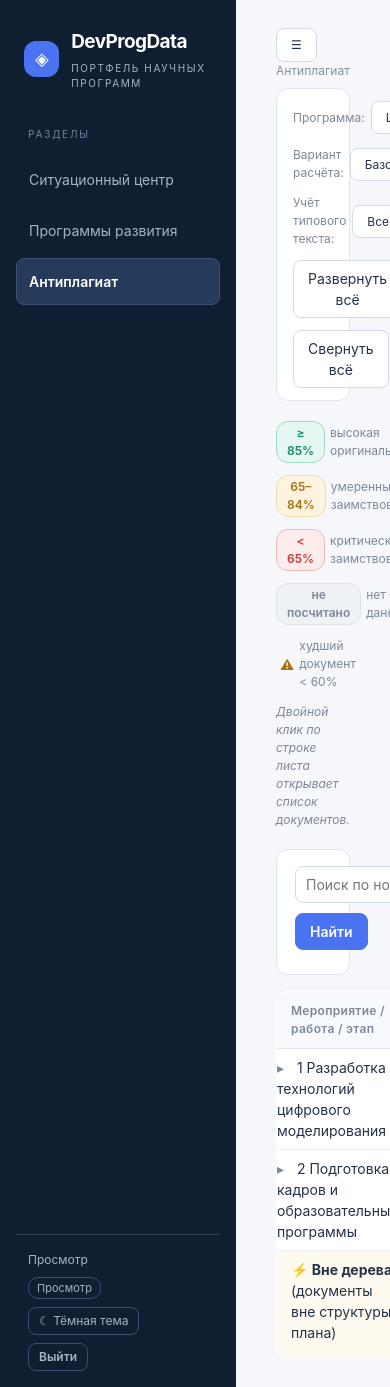
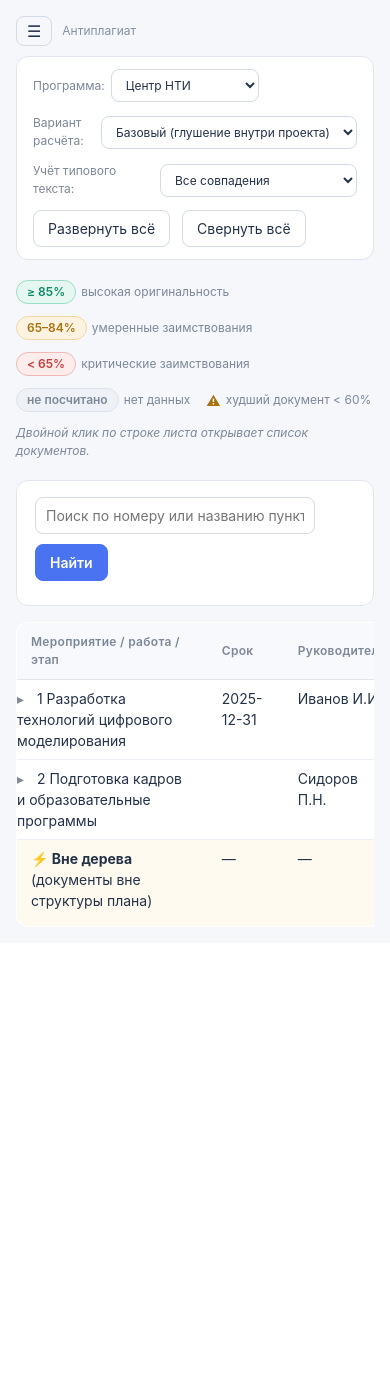
Before and after one commit to m02x-tech/antiplagiat-ui, a FastAPI app: page / in a window 390 px wide; the page is wider, and only the part inside the window is pictured. After the commit the page ends 926 px from the top of that part, so only its background shows below. Run offline with FastAPI, Linux system fonts and the light colour scheme.

Commit message:
Мобильная версия: выезжающее меню разделов и адаптация контента под узкие экраны

```diff
--- a/static/style.css
+++ b/static/style.css
@@ -833,3 +833,86 @@ html.dark .login-card { box-shadow: 0 18px 50px rgba(0, 0, 0, 0.4); }
   align-self: flex-start;
 }
 .theme-toggle:hover { border-color: var(--sidebar-text); color: #ffffff; background: transparent; }
+
+/* ==== Мобильная версия: выезжающая колонка разделов ===================
+   До 900px сайдбар скрыт за левым краем и открывается кнопкой ☰ в верхней
+   панели; тап по подложке, Esc или переход по разделу закрывают его. */
+.menu-toggle {
+  display: none;
+  background: transparent;
+  border: 1px solid var(--border-strong);
+  border-radius: 8px;
+  color: var(--text);
+  font-size: 16px;
+  line-height: 1;
+  padding: 6px 10px;
+  margin-right: 10px;
+  vertical-align: -2px;
+}
+.menu-toggle:hover { border-color: var(--accent); color: var(--accent); }
+
+.sidebar-overlay { display: none; }
+
+@media (max-width: 900px) {
+  .sections {
+    position: fixed;
+    top: 0;
+    left: 0;
+    bottom: 0;
+    width: 260px;
+    flex: none;
+    z-index: 60;
+    transform: translateX(-100%);
+    transition: transform 0.22s ease;
+    overflow-y: auto;
+    padding-top: 20px;
+    box-shadow: none;
+  }
+  body.nav-open .sections {
+    transform: translateX(0);
+    box-shadow: 24px 0 60px rgba(0, 0, 0, 0.35);
+  }
+  .sidebar-overlay {
+    display: block;
+    position: fixed;
+    inset: 0;
+    z-index: 50;
+    background: rgba(10, 16, 26, 0.5);
+    opacity: 0;
+    pointer-events: none;
+    transition: opacity 0.22s ease;
+  }
+  body.nav-open .sidebar-overlay {
+    opacity: 1;
+    pointer-events: auto;
+  }
+  .menu-toggle { display: inline-block; }
+
+  .topbar { padding: 10px 16px; }
+  .content { padding: 16px; }
+  .content-bare { padding: 0; }
+  .placeholder { margin: 12px 0; padding: 20px; }
+
+  .topbar-row { flex-direction: column; align-items: stretch; }
+  .tabs { overflow-x: auto; flex-wrap: nowrap; padding-bottom: 2px; min-width: 0; max-width: 100%; }
+  .tab { white-space: nowrap; flex-shrink: 0; }
+  .program-switch { justify-content: flex-start; min-width: 0; }
+  .topbar, .content, .pane, .shell { overflow-x: hidden; }
+  .content > *, .topbar > * { min-width: 0; }
+
+  .filters-grid { grid-template-columns: 1fr; }
+  .filters-grid label.grow { grid-column: auto; }
+
+  /* Таблицы не ломают вёрстку: горизонтальная прокрутка внутри обёртки.
+     display:block на самой таблице нельзя — разъезжаются thead/tbody. */
+  .table-wrap { overflow-x: auto; -webkit-overflow-scrolling: touch; }
+  .table-wrap table { min-width: 560px; }
+  .doc-metrics-grid { grid-template-columns: 1fr; }
+  .passport-field { flex: 0 0 auto; min-width: 120px; }
+  .passport-kv { flex-direction: column; gap: 2px; }
+  .login-card { width: auto; margin: 0 16px; }
+  .antiplagiat-topbar > .crumb { margin-bottom: 10px; }
+  .passage-header { flex-direction: column; align-items: flex-start; }
+  .doc-card-meta code { word-break: break-all; }
+  .passage-header > div:last-child { margin-left: 0; }
+}
```
